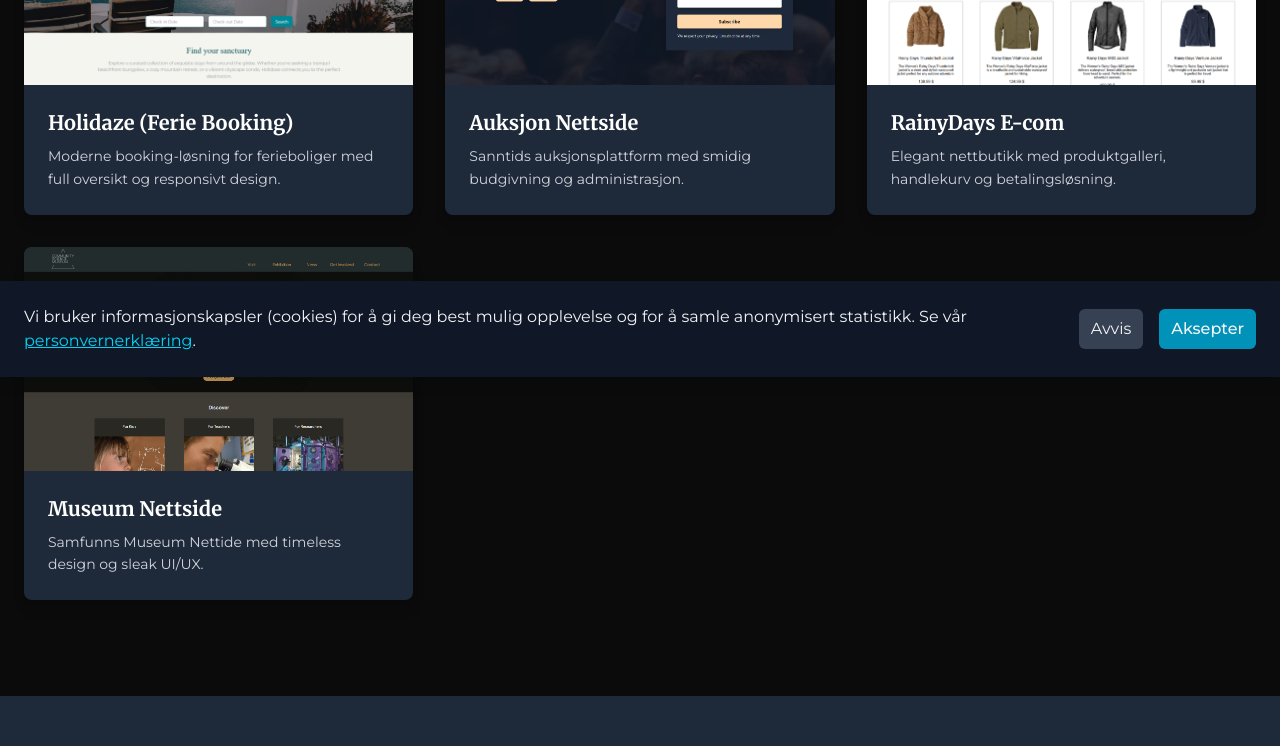
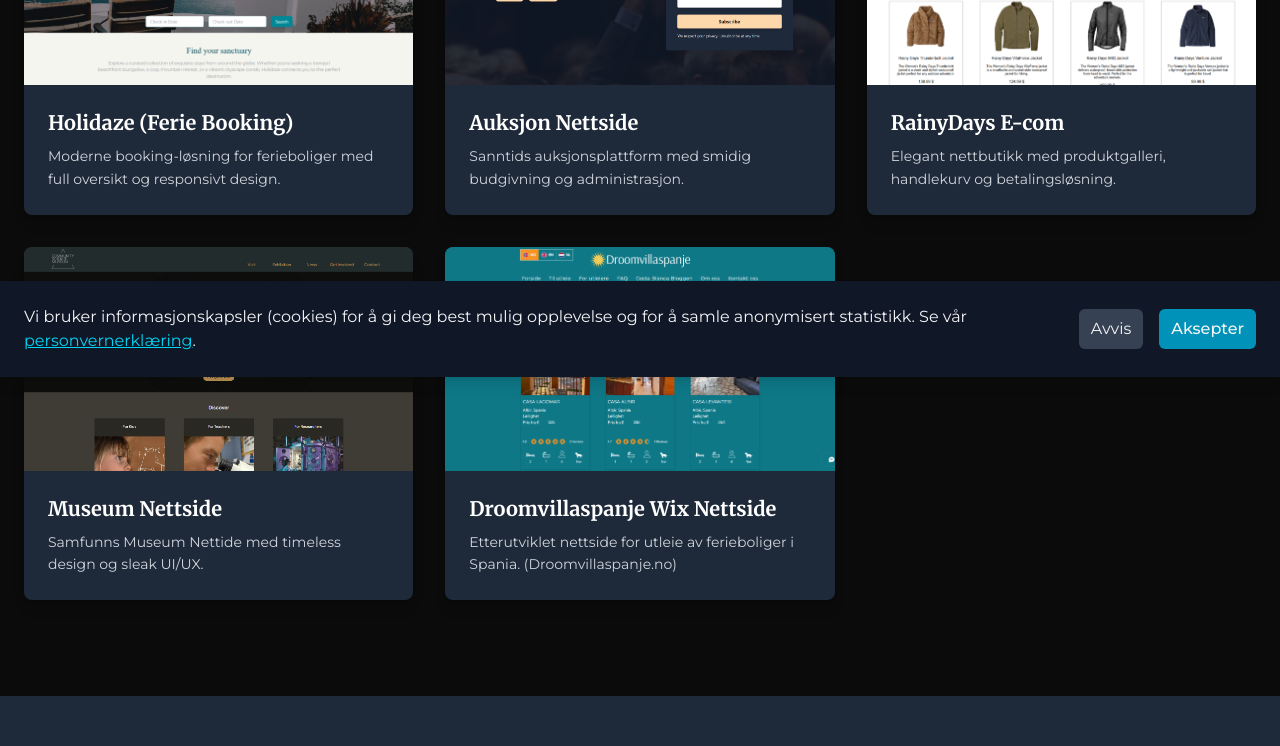
Before and after one commit to oddvarzk/kristiansenutvikling, a Next.js app: page /projects in a window 1280 px wide. Shown: the part 423-1169 px from the top of the page. Built offline with nearby package versions, Linux system fonts and the light colour scheme; no server answers.

Commit message:
Added droomvillaspanje to alle projekter

```diff
--- a/src/app/projects/page.tsx
+++ b/src/app/projects/page.tsx
@@ -48,6 +48,14 @@ const featuredProjects: Project[] = [
     href: "/projects/museumHome.png",
     image: "/images/projects/museumHome.png",
   },
+  {
+    id: "Droomvillaspanje",
+    title: "Droomvillaspanje Wix Nettside",
+    description:
+      "Etterutviklet nettside for utleie av ferieboliger i Spania. (Droomvillaspanje.no)",
+    href: "/projects/droomvillaHome.png",
+    image: "/images/projects/droomvillaHome.png",
+  },
 ];
 
 export default function projectPage() {
```
